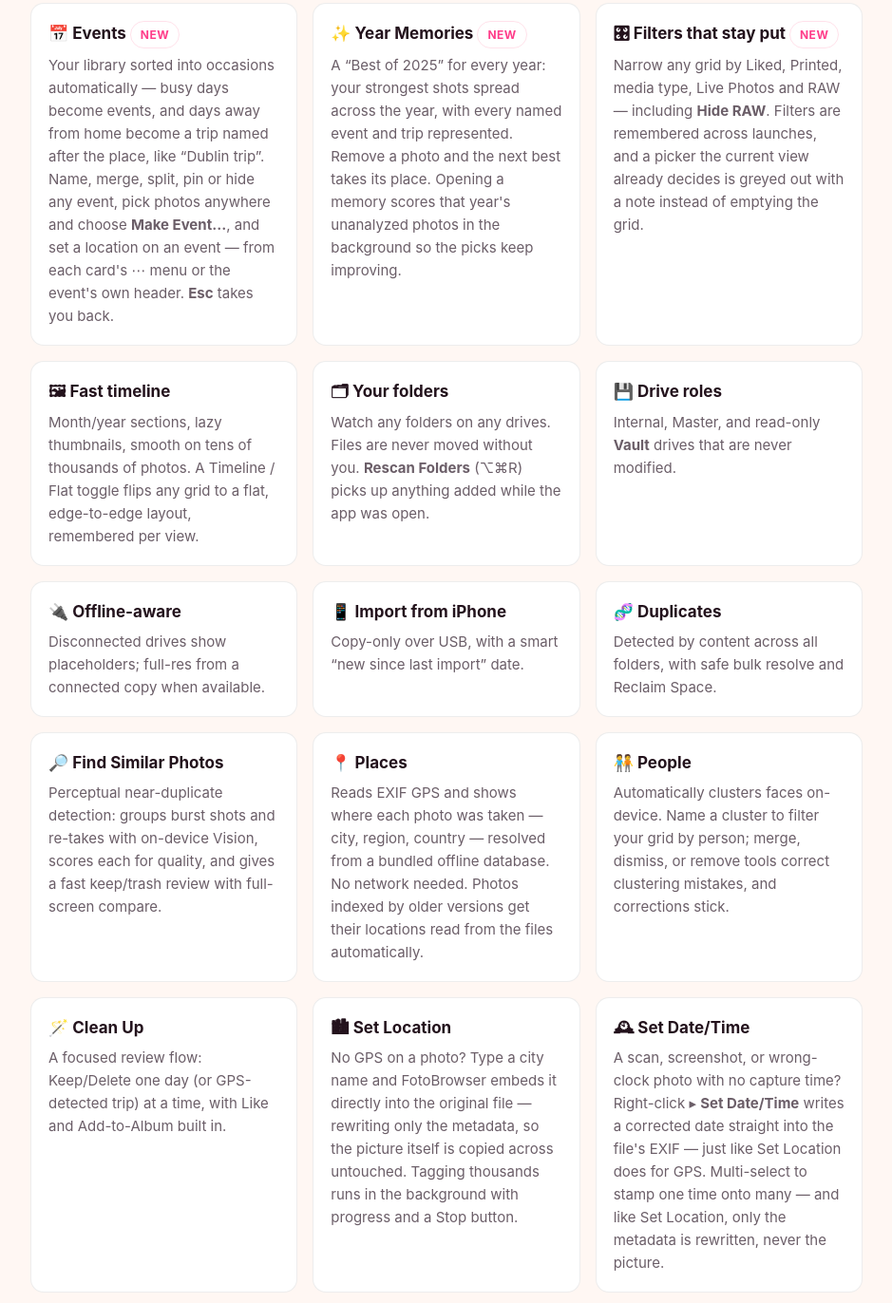
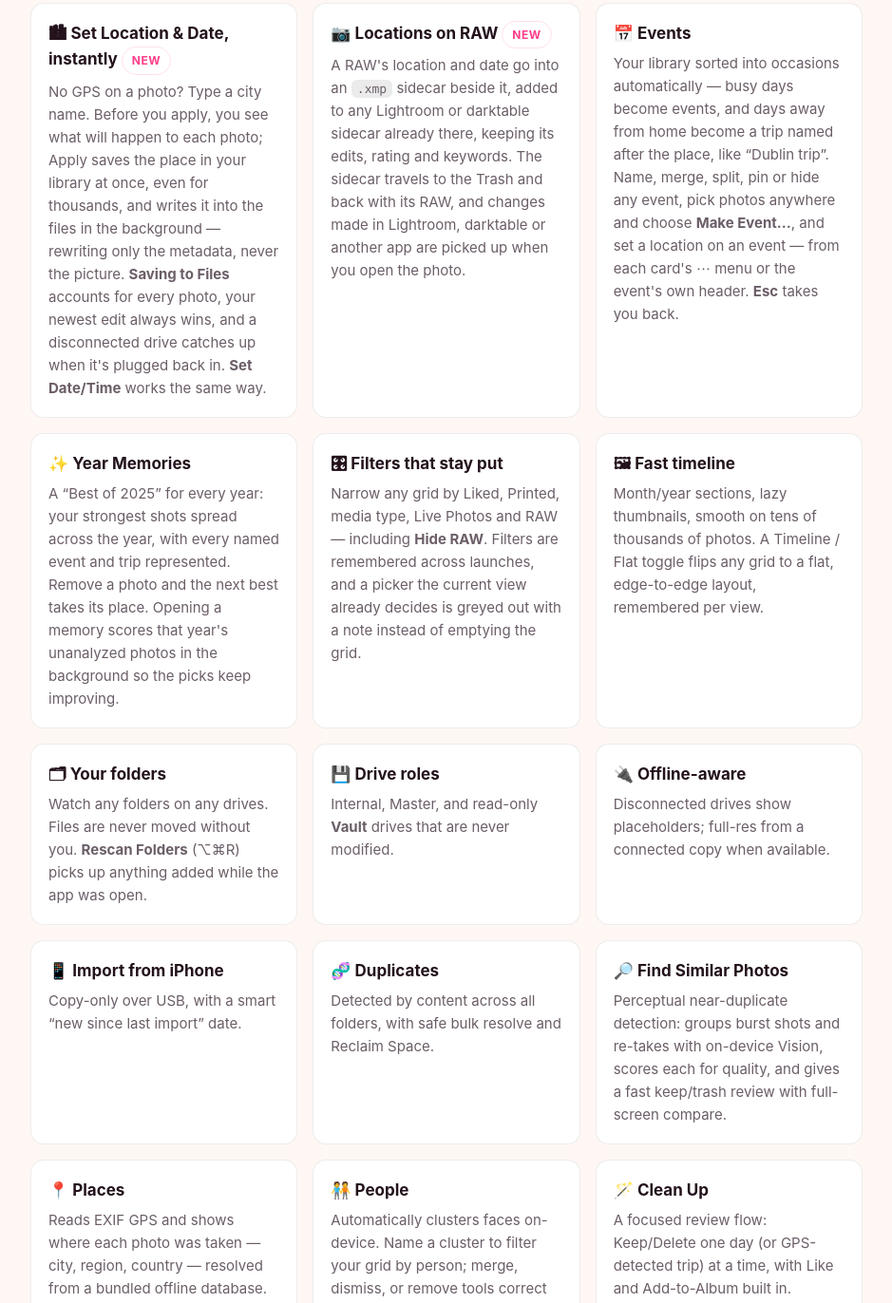
Before and after one commit to trnchawla/FotoBrowser-pub, a plain HTML site: page index.html in a window 1280 px wide. Shown: the part 2333-3705 px from the top of the page at 95% size, without its empty margins (170-1109 px from the left). Drawn offline with Linux system fonts and the light colour scheme.

Commit message:
Update site for 0.15.0-alpha
Badge 0.14.0-alpha -> 0.15.0-alpha. New cards and highlights for instant
Set Location & Date (preview before Apply, Saving to Files, newest edit
wins, disconnected drives catch up) and locations on RAW via .xmp sidecars,
with edits from Lightroom/darktable picked up. The NEW pills move off
Events, Year Memories and Filters. The Set Location, Set Date/Time and RAW
copy no longer says RAW is refused or that tagging has a Stop button.

```diff
--- a/index.html
+++ b/index.html
@@ -95,9 +95,11 @@
   <section>
     <h2>What you get</h2>
     <div class="grid">
-      <div class="card"><h3>📅 Events <span class="pill">NEW</span></h3><p>Your library sorted into occasions automatically — busy days become events, and days away from home become a trip named after the place, like “Dublin trip”. Name, merge, split, pin or hide any event, pick photos anywhere and choose <strong>Make Event…</strong>, and set a location on an event — from each card's ⋯ menu or the event's own header. <strong>Esc</strong> takes you back.</p></div>
-      <div class="card"><h3>✨ Year Memories <span class="pill">NEW</span></h3><p>A “Best of 2025” for every year: your strongest shots spread across the year, with every named event and trip represented. Remove a photo and the next best takes its place. Opening a memory scores that year's unanalyzed photos in the background so the picks keep improving.</p></div>
-      <div class="card"><h3>🎛 Filters that stay put <span class="pill">NEW</span></h3><p>Narrow any grid by Liked, Printed, media type, Live Photos and RAW — including <strong>Hide RAW</strong>. Filters are remembered across launches, and a picker the current view already decides is greyed out with a note instead of emptying the grid.</p></div>
+      <div class="card"><h3>🏙 Set Location &amp; Date, instantly <span class="pill">NEW</span></h3><p>No GPS on a photo? Type a city name. Before you apply, you see what will happen to each photo; Apply saves the place in your library at once, even for thousands, and writes it into the files in the background — rewriting only the metadata, never the picture. <strong>Saving to Files</strong> accounts for every photo, your newest edit always wins, and a disconnected drive catches up when it's plugged back in. <strong>Set Date/Time</strong> works the same way.</p></div>
+      <div class="card"><h3>📷 Locations on RAW <span class="pill">NEW</span></h3><p>A RAW's location and date go into an <code>.xmp</code> sidecar beside it, added to any Lightroom or darktable sidecar already there, keeping its edits, rating and keywords. The sidecar travels to the Trash and back with its RAW, and changes made in Lightroom, darktable or another app are picked up when you open the photo.</p></div>
+      <div class="card"><h3>📅 Events</h3><p>Your library sorted into occasions automatically — busy days become events, and days away from home become a trip named after the place, like “Dublin trip”. Name, merge, split, pin or hide any event, pick photos anywhere and choose <strong>Make Event…</strong>, and set a location on an event — from each card's ⋯ menu or the event's own header. <strong>Esc</strong> takes you back.</p></div>
+      <div class="card"><h3>✨ Year Memories</h3><p>A “Best of 2025” for every year: your strongest shots spread across the year, with every named event and trip represented. Remove a photo and the next best takes its place. Opening a memory scores that year's unanalyzed photos in the background so the picks keep improving.</p></div>
+      <div class="card"><h3>🎛 Filters that stay put</h3><p>Narrow any grid by Liked, Printed, media type, Live Photos and RAW — including <strong>Hide RAW</strong>. Filters are remembered across launches, and a picker the current view already decides is greyed out with a note instead of emptying the grid.</p></div>
       <div class="card"><h3>🖼 Fast timeline</h3><p>Month/year sections, lazy thumbnails, smooth on tens of thousands of photos. A Timeline / Flat toggle flips any grid to a flat, edge-to-edge layout, remembered per view.</p></div>
       <div class="card"><h3>🗂 Your folders</h3><p>Watch any folders on any drives. Files are never moved without you. <strong>Rescan Folders</strong> (⌥⌘R) picks up anything added while the app was open.</p></div>
       <div class="card"><h3>💾 Drive roles</h3><p>Internal, Master, and read-only <strong>Vault</strong> drives that are never modified.</p></div>
@@ -108,9 +110,8 @@
       <div class="card"><h3>📍 Places</h3><p>Reads EXIF GPS and shows where each photo was taken — city, region, country — resolved from a bundled offline database. No network needed. Photos indexed by older versions get their locations read from the files automatically.</p></div>
       <div class="card"><h3>🧑‍🤝‍🧑 People</h3><p>Automatically clusters faces on-device. Name a cluster to filter your grid by person; merge, dismiss, or remove tools correct clustering mistakes, and corrections stick.</p></div>
       <div class="card"><h3>🪄 Clean Up</h3><p>A focused review flow: Keep/Delete one day (or GPS-detected trip) at a time, with Like and Add-to-Album built in.</p></div>
-      <div class="card"><h3>🏙 Set Location</h3><p>No GPS on a photo? Type a city name and FotoBrowser embeds it directly into the original file — rewriting only the metadata, so the picture itself is copied across untouched. Tagging thousands runs in the background with progress and a Stop button.</p></div>
-      <div class="card"><h3>🕰 Set Date/Time</h3><p>A scan, screenshot, or wrong-clock photo with no capture time? Right-click ▸ <strong>Set Date/Time</strong> writes a corrected date straight into the file's EXIF — just like Set Location does for GPS. Multi-select to stamp one time onto many — and like Set Location, only the metadata is rewritten, never the picture.</p></div>
-      <div class="card"><h3>📷 RAW &amp; HEIF</h3><p>Camera RAW files (CR3, CR2, NEF, ARW, RAF, DNG…) and HEIF indexed and shown alongside your JPEGs, using each RAW's embedded preview for fast thumbnails. RAW originals are never re-encoded, so they stay untouched. A dedicated <strong>RAW</strong> view in the sidebar shows only your camera-RAW files, and <strong>Export RAW as JPEG</strong> writes a full-resolution, maximum-quality JPEG beside the original with your edits baked in — never overwriting the camera's own JPEG from a RAW+JPEG shoot.</p></div>
+      <div class="card"><h3>🕰 Set Date/Time</h3><p>A scan, screenshot, or wrong-clock photo with no capture time? Right-click ▸ <strong>Set Date/Time</strong> writes a corrected date into the file — just like Set Location does for GPS, and into the sidecar for a RAW. Multi-select to stamp one time onto many — it applies instantly, and only the metadata is rewritten, never the picture.</p></div>
+      <div class="card"><h3>📷 RAW &amp; HEIF</h3><p>Camera RAW files (CR3, CR2, NEF, ARW, RAF, DNG…) and HEIF indexed and shown alongside your JPEGs, using each RAW's embedded preview for fast thumbnails. RAW originals are never re-encoded or written, so they stay untouched; locations and dates go into an <code>.xmp</code> sidecar. A dedicated <strong>RAW</strong> view in the sidebar shows only your camera-RAW files, and <strong>Export RAW as JPEG</strong> writes a full-resolution, maximum-quality JPEG beside the original with your edits baked in — never overwriting the camera's own JPEG from a RAW+JPEG shoot.</p></div>
       <div class="card"><h3>📹 Video</h3><p>MOV, MP4, and M4V indexed alongside your photos, with floating playback controls that don't dim the video on hover.</p></div>
       <div class="card"><h3>❤️ Albums &amp; Likes</h3><p>Organise into albums and mark favourites; they follow a photo across every copy and drive. <strong>Pin</strong> your most-used albums to the top, drag to reorder, tuck the rest under <strong>More Albums</strong>, and <strong>search albums by name</strong>. The Library rows can be dragged into your own order too.</p></div>
       <div class="card"><h3>📂 Open from Finder</h3><p>Right-click a photo in Finder ▸ <strong>Open With ▸ FotoBrowser</strong>. Already in your library? It opens in the viewer. Outside it? A read-only preview with <strong>Print</strong> and <strong>Add to Library</strong>. Going the other way, <strong>Open in Preview</strong> hands a selection to Apple's Preview.</p></div>
```
Also changed, not shown: 1 other file.
